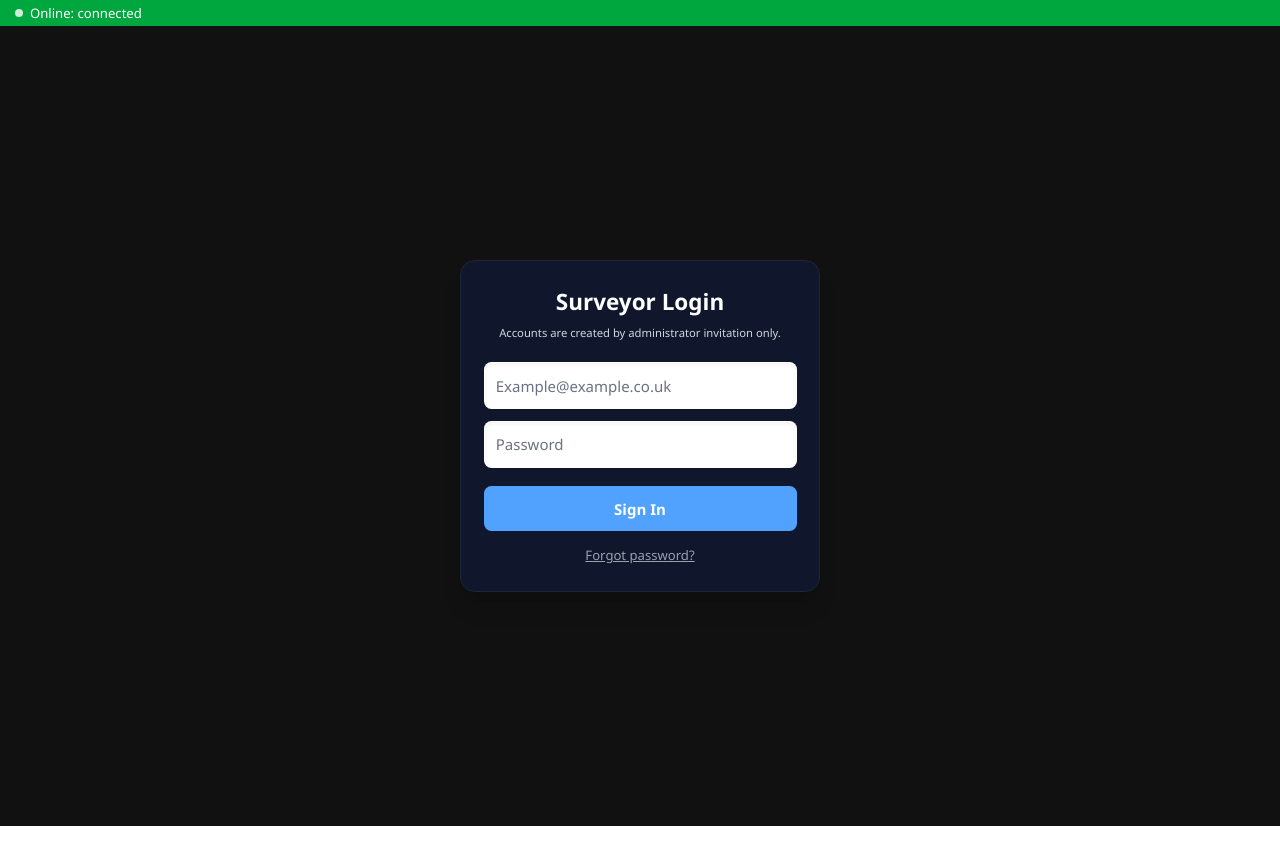
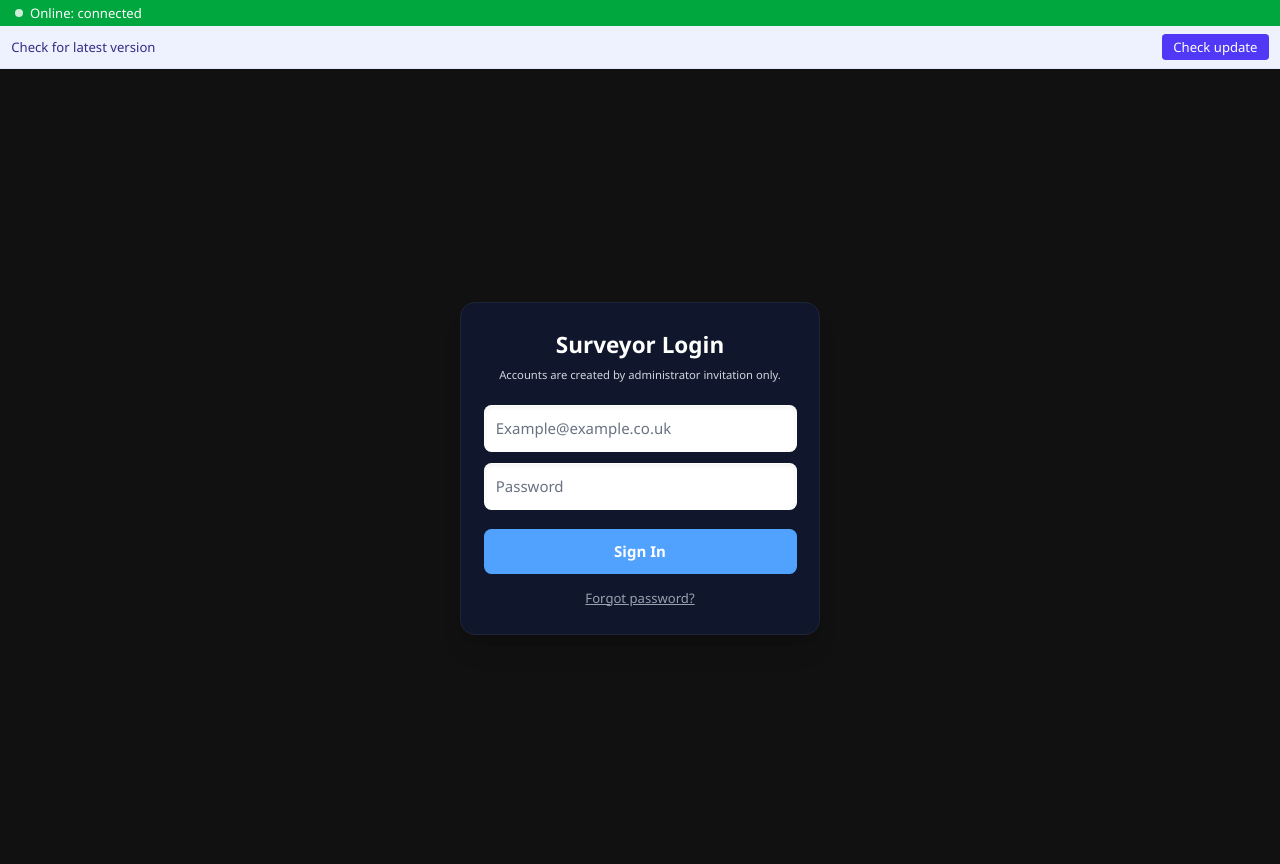
Before and after one commit to Bodders07/InoSurv-Manholes, a Next.js app: page /auth in a window 1280 px wide. Shown: the top 864 px of the page. Before the commit the page ends 826 px from the top, so only its background shows below. Built offline with nearby package versions, Linux system fonts and the light colour scheme; no server answers.

Commit message:
Add update check button to refresh PWA cache

```diff
--- /dev/null
+++ b/src/app/components/UpdateCheckButton.tsx
@@ -0,0 +1,62 @@
+'use client'
+
+import { useState } from 'react'
+
+export default function UpdateCheckButton() {
+  const [status, setStatus] = useState<string>('')
+
+  const checkForUpdate = async () => {
+    if (typeof navigator === 'undefined') return
+    if (navigator.onLine === false) {
+      setStatus('Offline: using cached version now.')
+      return
+    }
+
+    setStatus('Checking for update...')
+    try {
+      let updateFound = false
+      if ('serviceWorker' in navigator) {
+        const reg = await navigator.serviceWorker.getRegistration()
+        if (reg?.update) {
+          await reg.update()
+        }
+        const waiting = reg?.waiting
+        if (waiting) {
+          updateFound = true
+          setStatus('Update found. Refreshing...')
+          waiting.addEventListener('statechange', (ev) => {
+            const sw = ev.target as ServiceWorker
+            if (sw.state === 'activated') {
+              window.location.reload()
+            }
+          })
+          waiting.postMessage({ type: 'SKIP_WAITING' })
+          setTimeout(() => window.location.reload(), 1200)
+          return
+        }
+      }
+
+      // fall back: force a no-store fetch of the current page
+      await fetch(window.location.href, { cache: 'no-store' })
+      setStatus(updateFound ? 'Update applied.' : 'No update detected; you are on the latest version.')
+    } catch (err) {
+      setStatus('Could not check for updates. Pull to refresh when online.')
+    }
+  }
+
+  return (
+    <div className="w-full bg-indigo-50 border-b border-indigo-100 px-3 py-2 flex flex-col gap-1 sm:flex-row sm:items-center sm:justify-between text-sm text-indigo-900">
+      <span className="font-medium">Check for latest version</span>
+      <div className="flex flex-wrap items-center gap-2">
+        <button
+          type="button"
+          onClick={checkForUpdate}
+          className="px-3 py-1 rounded bg-indigo-600 text-white hover:bg-indigo-700 text-sm"
+        >
+          Check update
+        </button>
+        {status && <span className="text-xs text-indigo-800">{status}</span>}
+      </div>
+    </div>
+  )
+}
--- a/src/app/layout.tsx
+++ b/src/app/layout.tsx
@@ -7,6 +7,7 @@ import ThemeInit from "./components/ThemeInit";
 import ServiceWorkerRegister from "./components/ServiceWorkerRegister";
 import SyncStatus from "./components/SyncStatus";
 import OnlineStatusBar from "./components/OnlineStatusBar";
+import UpdateCheckButton from "./components/UpdateCheckButton";
 
 const geistSans = Geist({
   variable: "--font-geist-sans",
@@ -45,6 +46,7 @@ export default function RootLayout({
         <ServiceWorkerRegister />
         <SyncStatus />
         <OnlineStatusBar />
+        <UpdateCheckButton />
         <ViewProvider>
           <PermissionsProvider>
             {children}
```
